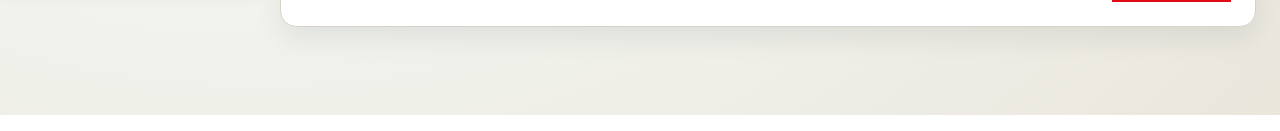
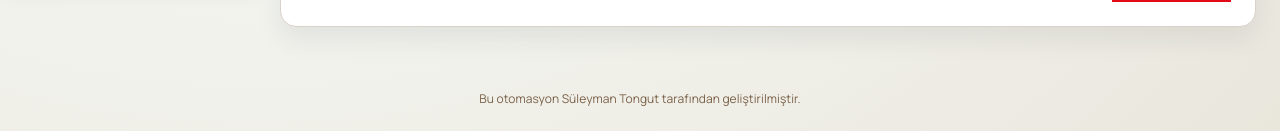
Before and after one commit to slymn80/kurs-takip, a Flask app: page /admin/assistant in a window 1280 px wide. Shown: the part 807-938 px from the top of the page. Run offline with Flask 3, Linux system fonts and the light colour scheme; the visitor is signed in with stand-in values (Sample User, id 1); data that the repository does not hold is empty; parts of the project's set-up code (start-up, migrations or seed data) failed here and were passed over; some libraries are stand-ins or nearby versions.

Commit message:
Add footer credit text to layout

```diff
--- a/app/templates/layout.html
+++ b/app/templates/layout.html
@@ -26,6 +26,9 @@
   {% else %}
     {% block auth %}{% endblock %}
   {% endif %}
+  <footer class="px-4 pb-4 text-center text-xs text-ink-500">
+    Bu otomasyon Süleyman Tongut tarafından geliştirilmiştir.
+  </footer>
   {% include 'partials/assistant_widget.html' %}
   <script src="{{ url_for('static', filename='js/main.js') }}"></script>
 </body>
```
